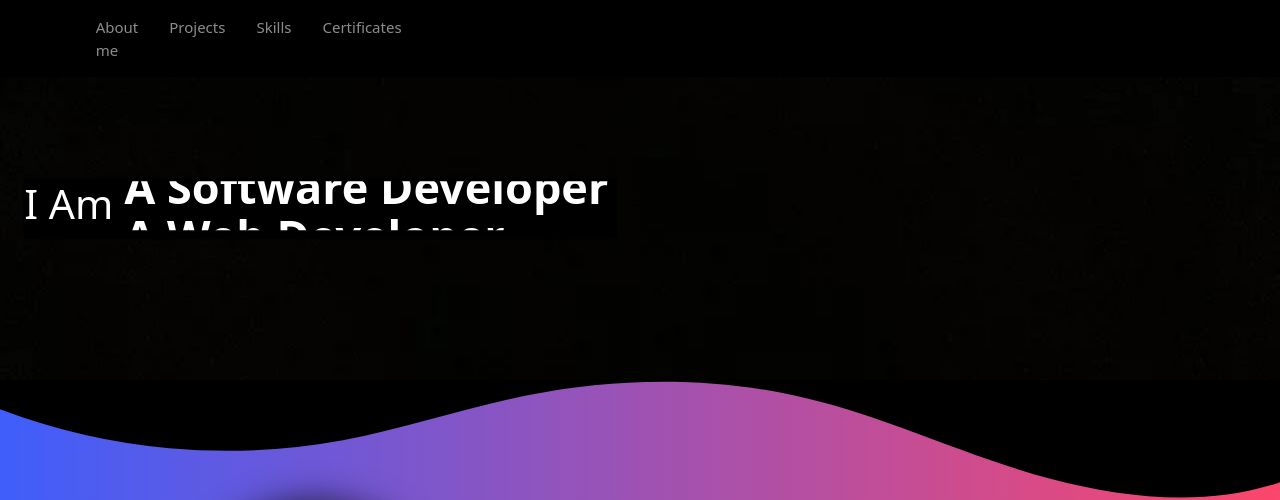
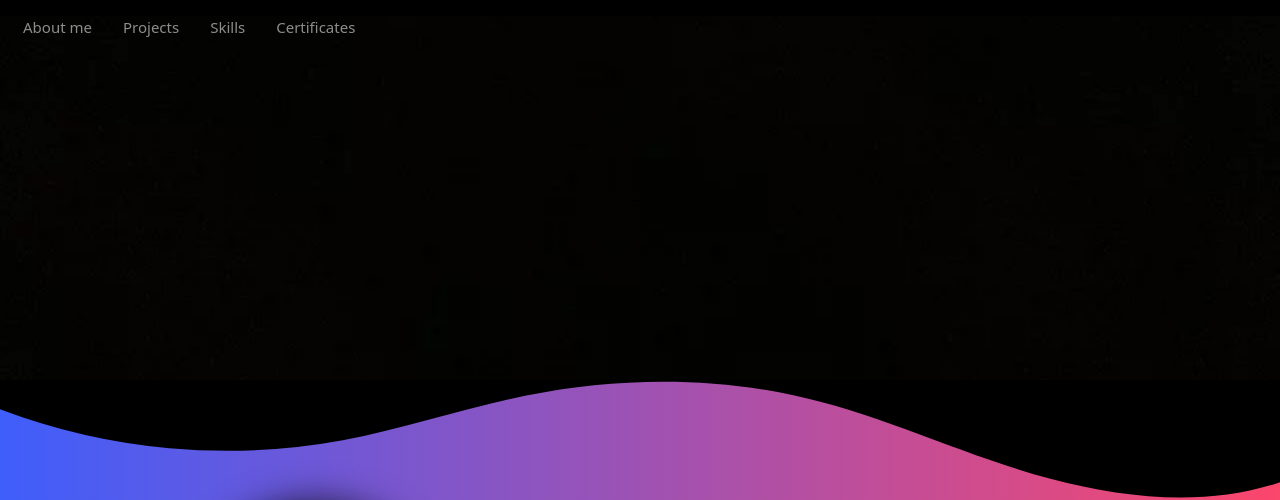
Before and after one commit to macmel-the-dev/personal-website, a plain HTML site: page index.html in a window 1280 px wide. Shown: the top 500 px of the page. Drawn offline with nearby package versions, Linux system fonts and the light colour scheme.

Commit message:
Add files via upload

```diff
--- a/index.html
+++ b/index.html
@@ -10,9 +10,7 @@
     <script src="https://cdn.jsdelivr.net/npm/@popperjs/core@2.11.8/dist/umd/popper.min.js"
         integrity="sha384-I7E8VVD/ismYTF4hNIPjVp/Zjvgyol6VFvRkX/vR+Vc4jQkC+hVqc2pM8ODewa9r"
         crossorigin="anonymous"></script>
-    <script src="https://cdn.jsdelivr.net/npm/bootstrap@5.3.2/dist/js/bootstrap.min.js"
-        integrity="sha384-BBtl+eGJRgqQAUMxJ7pMwbEyER4l1g+O15P+16Ep7Q9Q+zqX6gSbd85u4mG4QzX+"
-        crossorigin="anonymous"></script>
+
     <script src="https://cdn.jsdelivr.net/npm/bootstrap@5.3.2/dist/js/bootstrap.bundle.min.js"
         integrity="sha384-C6RzsynM9kWDrMNeT87bh95OGNyZPhcTNXj1NW7RuBCsyN/o0jlpcV8Qyq46cDfL"
         crossorigin="anonymous"></script>
@@ -32,7 +30,8 @@
                     <span class="navbar-toggler-icon"></span>
                 </button>
                 <div>
-                   <div class="collapse navbar-collapse" id="navbarSupportedContent" style="margin-left: 20%;  font-size: 15px;">
+                    <div class="collapse navbar-collapse    " id="navbarSupportedContent"
+                        style=" font-size: 15px; position: absolute;">
                         <ul class="navbar-nav me-auto mb-2 mb-lg-0">
                             <li class="nav-item" style="margin-left: 15px;">
                                 <a class="nav-link" href="#abt" role="button" aria-expanded="false">
@@ -57,11 +56,10 @@
                 </div>
             </div>
         </nav>
-        <div>
-          <div class="card">
-            <h1 style="font-size: 3.2vw;" >I Am
+<!-- <div class="card">
+    <h1>I Am
         <div class="scroller">
-                    <span style="font-size: 45px;">
+            <span>
                 Edwin C George<br />
                 A Software Developer<br />
                 A Web Developer<br />
@@ -69,8 +67,7 @@
             </span>
         </div>
     </h1>
-        </div>
-        </div>
+</div> -->
 </div>
 </div>
 <div id="abt" style="background: rgb(63,94,251); height: auto;
```
Lines whose indentation alone changed are shown as unchanged.
